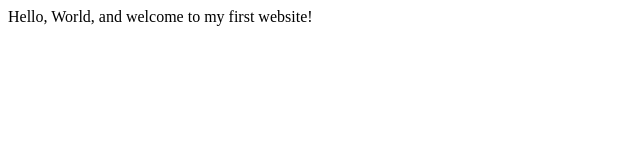
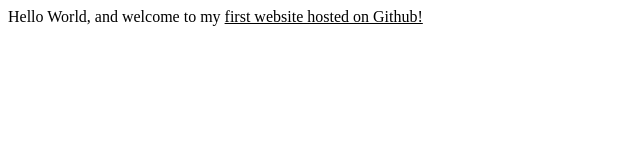
Before and after one commit to Dezuki/bealash.github.io, a plain HTML site: page index.html in a window 1280 px wide. Shown: the whole page, without its empty margins (0-640 px from the left). Drawn offline with Linux system fonts and the light colour scheme.

Commit message:
Edit index.html
customized index.html to see how changes are reviewed
also just wanted to do another commit and push for fun

note: I accidently used my personal github account at first (Dezuki), and tried to amend the first commit. Partially successful.

```diff
--- a/index.html
+++ b/index.html
@@ -6,6 +6,6 @@
         <title>My First Website</title>
     </head>
     <body>
-       Hello, World, and welcome to my first website!
+       Hello World, and welcome to my <u>first website hosted on Github!</u>
     </body>
 </html>
```
